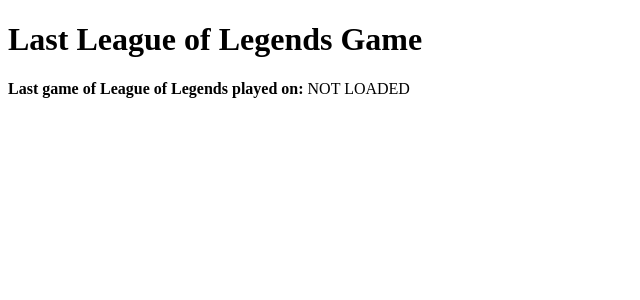
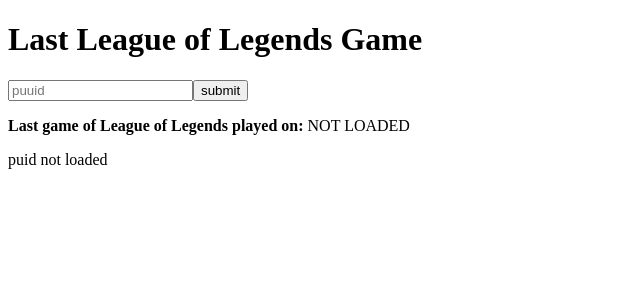
Before and after one commit to RaymoZou/project-a-week, a Vue app in the folder Week 12 - DaysWithoutLeague/: page / in a window 1280 px wide. Shown: the top 300 px of the page, without its empty margins (0-640 px from the left). Built offline with nearby package versions, Linux system fonts and the light colour scheme; no server answers.

Commit message:
add field for puuid input

```diff
--- a/Week 12 - DaysWithoutLeague/src/App.vue
+++ b/Week 12 - DaysWithoutLeague/src/App.vue
@@ -7,33 +7,50 @@
 
 	data() {
 		return {
-			lastGame: null
+			lastGame: null,
+			puuid: null,
+			gameName: null,
+			tagLine: null,
 		}
 	},
 
 	computed: {
 		// convert unix time to readable format
-		lastPlayed() { return this.lastGame ? fromUnixTime(1705876957690 / 1000) : "NOT LOADED" }
+		// TODO: replace with actual time
+		lastPlayed() { return this.lastGame ? fromUnixTime(this.lastGame.info.gameCreation / 1000) : "NOT LOADED" }
 	},
 
 	methods: {
 		async getData() {
-		// TODO: user input of PUUID (currently set in .env)
-			const response = await axios.get(`https://americas.api.riotgames.com/lol/match/v5/matches/by-puuid/${import.meta.env.VITE_PUUID}/ids?start=0&count=1&api_key=${import.meta.env.VITE_RITO_API}`)
+		// TODO: game name + tag line -> puuid -> last game played
+			// this.puuid = await axios.get(`https://americas.api.riotgames.com/riot/account/v1/accounts/by-riot-id/${this.gameName}/${this.tagLine}?api_key=${import.meta.env.VITE_RITO_API}`)
+			// var test = await axios.get(`https://americas.api.riotgames.com/riot/account/v1/accounts/by-riot-id/vwls/hehe?api_key=RGAPI-f1851ec3-61dc-47f2-b14a-11b534e8ff24`)
+			const response = await axios.get(`https://americas.api.riotgames.com/lol/match/v5/matches/by-puuid/${this.puuid}/ids?start=0&count=1&api_key=${import.meta.env.VITE_RITO_API}`)
 			const matchId = response.data
 			const gameInfo = await axios.get(`https://americas.api.riotgames.com/lol/match/v5/matches/${matchId}?api_key=${import.meta.env.VITE_RITO_API}`)
 			this.lastGame = gameInfo.data
+			// console.log(gameInfo.data.info.gameCreation)
 		},
+
+		handleSubmit(e: Event) {
+			e.preventDefault()
+			// gameName and tagLine should != null at this point
+			this.getData();
+		}
 	},
 
-	mounted() {
-		this.getData()
-	},
 }
 </script>
 
 <template>
 	<h1>Last League of Legends Game</h1>
 	<!-- <p>last game created (in unix time): {{ lastGame ? lastGame.info.gameCreation : "loading..." }}</p> -->
+	<form @submit="handleSubmit">
+		<input type="text" v-model="puuid" placeholder="puuid" required>
+		<!-- <input type="text" v-model="gameName" placeholder="gameName" required> -->
+		<!-- <input type="text" v-model="tagLine" placeholder="tagLine" required> -->
+		<button>submit</button>
+	</form>
 	<p><strong>Last game of League of Legends played on:</strong> {{ lastPlayed }}</p>
+	<p>{{ puuid ? puuid : "puid not loaded" }}</p>
 </template>
```
